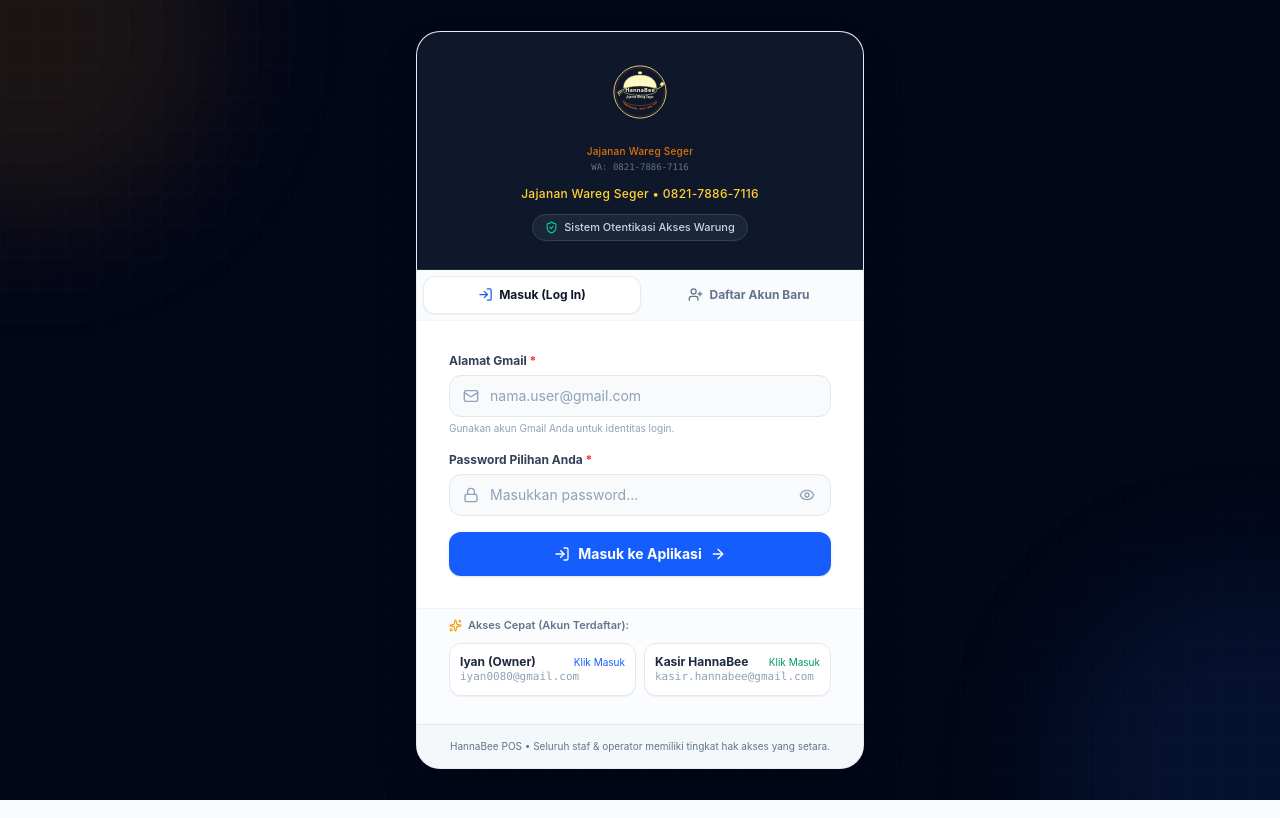
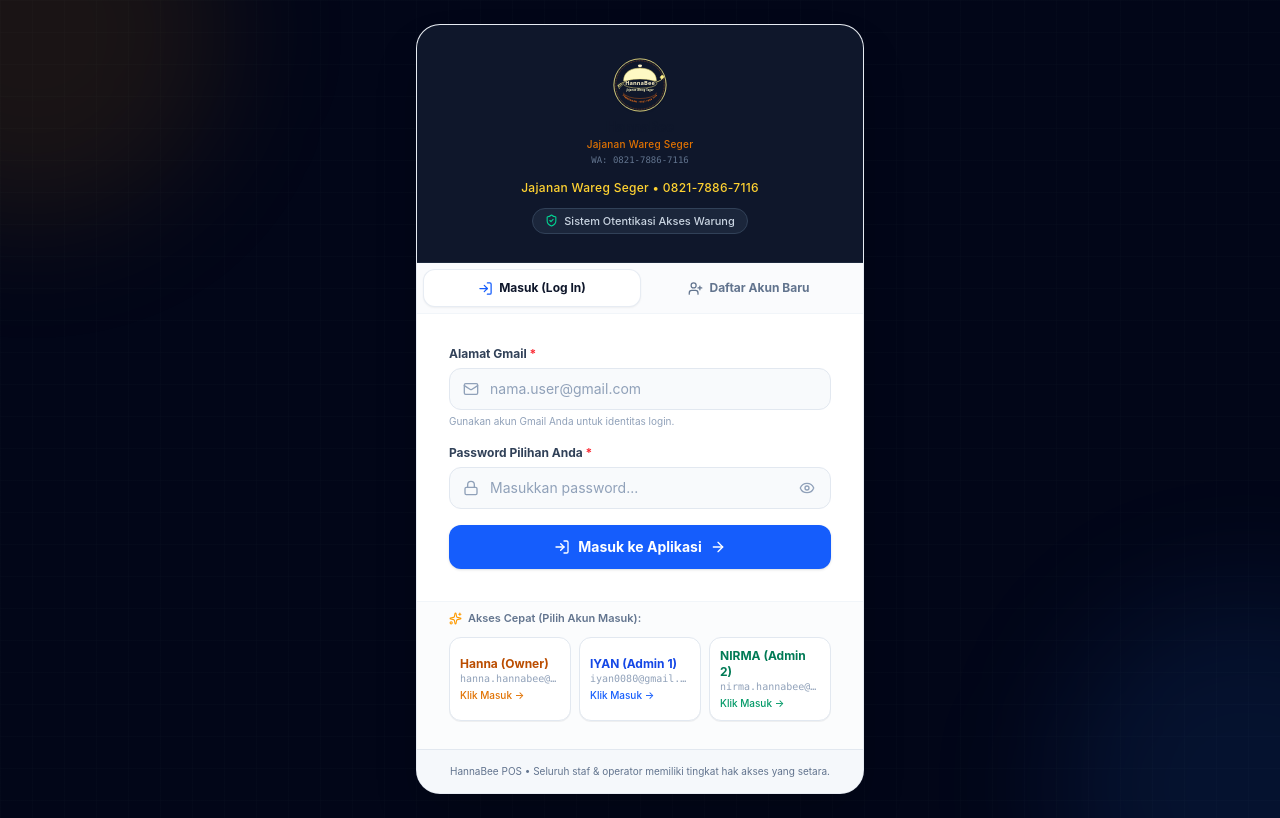
Before and after one commit to iyan0080/Hannabee1, a React (Vite) app: page / in a window 1280 px wide. Built offline with nearby package versions, Linux system fonts and the light colour scheme; no server answers; the database is empty.

Commit message:
feat: update user management and roles
- Refactor user roles and initial data with new default accounts.
- Enable role selection and search functionality in user management.
- Update storage keys and perform legacy cache cleanup.

```diff
--- a/src/components/AuthScreen.tsx
+++ b/src/components/AuthScreen.tsx
@@ -341,9 +341,22 @@
           <div className="px-6 sm:px-8 pb-7 pt-2 border-t border-slate-100 bg-slate-50/50">
             <p className="text-[11px] font-semibold text-slate-500 mb-2.5 flex items-center gap-1.5">
               <Sparkles size={13} className="text-amber-500" />
-              <span>Akses Cepat (Akun Terdaftar):</span>
+              <span>Akses Cepat (Pilih Akun Masuk):</span>
             </p>
-            <div className="grid grid-cols-1 sm:grid-cols-2 gap-2">
+            <div className="grid grid-cols-1 sm:grid-cols-3 gap-2">
+              <button
+                type="button"
+                id="quick-login-hanna"
+                onClick={() => handleQuickLogin('hanna.hannabee@gmail.com', 'hanna123')}
+                className="p-2.5 bg-white border border-slate-200 hover:border-amber-400 hover:bg-amber-50/40 rounded-xl text-left transition text-xs shadow-2xs group"
+              >
+                <div className="font-bold text-slate-800 flex items-center justify-between">
+                  <span className="text-amber-700">Hanna (Owner)</span>
+                </div>
+                <div className="text-[10px] text-slate-400 font-mono truncate">hanna.hannabee@gmail.com</div>
+                <div className="text-[10px] text-amber-600 font-medium mt-1">Klik Masuk →</div>
+              </button>
+
               <button
                 type="button"
                 id="quick-login-iyan"
@@ -351,23 +364,23 @@
                 className="p-2.5 bg-white border border-slate-200 hover:border-blue-400 hover:bg-blue-50/40 rounded-xl text-left transition text-xs shadow-2xs group"
               >
                 <div className="font-bold text-slate-800 flex items-center justify-between">
-                  <span>Iyan (Owner)</span>
-                  <span className="text-[10px] text-blue-600 font-normal">Klik Masuk</span>
+                  <span className="text-blue-700">IYAN (Admin 1)</span>
                 </div>
-                <div className="text-[11px] text-slate-400 font-mono">iyan0080@gmail.com</div>
+                <div className="text-[10px] text-slate-400 font-mono truncate">iyan0080@gmail.com</div>
+                <div className="text-[10px] text-blue-600 font-medium mt-1">Klik Masuk →</div>
               </button>
 
               <button
                 type="button"
-                id="quick-login-kasir"
-                onClick={() => handleQuickLogin('kasir.hannabee@gmail.com', 'hannabee123')}
+                id="quick-login-nirma"
+                onClick={() => handleQuickLogin('nirma.hannabee@gmail.com', 'nirma123')}
                 className="p-2.5 bg-white border border-slate-200 hover:border-emerald-400 hover:bg-emerald-50/40 rounded-xl text-left transition text-xs shadow-2xs group"
               >
                 <div className="font-bold text-slate-800 flex items-center justify-between">
-                  <span>Kasir HannaBee</span>
-                  <span className="text-[10px] text-emerald-600 font-normal">Klik Masuk</span>
+                  <span className="text-emerald-700">NIRMA (Admin 2)</span>
                 </div>
-                <div className="text-[11px] text-slate-400 font-mono">kasir.hannabee@gmail.com</div>
+                <div className="text-[10px] text-slate-400 font-mono truncate">nirma.hannabee@gmail.com</div>
+                <div className="text-[10px] text-emerald-600 font-medium mt-1">Klik Masuk →</div>
               </button>
             </div>
           </div>
--- a/src/context/WarungContext.tsx
+++ b/src/context/WarungContext.tsx
@@ -147,29 +147,24 @@
 const WarungContext = createContext<WarungContextType | undefined>(undefined);
 
 const STORAGE_KEYS = {
-  USERS: 'warung_users_v2',
-  CURRENT_USER: 'warung_current_user_v2',
+  USERS: 'warung_users_v3',
+  CURRENT_USER: 'warung_current_user_v3',
   PRODUCTS: 'warung_products_v2',
   TRANSACTIONS: 'warung_transactions_v2',
   EXPENSES: 'warung_expenses_v2',
   CUSTOMERS: 'warung_customers_v2',
-  SETTINGS: 'warung_settings_v2',
+  SETTINGS: 'warung_settings_v3',
   MANUAL_JOURNALS: 'warung_manual_journals_v2',
   CASH_CLOSINGS: 'warung_cash_closings_v2',
 };
 
-// Clean legacy demo v1 keys on load
+// Clean legacy demo keys on load
 try {
   [
     'warung_users_v1',
     'warung_current_user_v1',
-    'warung_products_v1',
-    'warung_transactions_v1',
-    'warung_expenses_v1',
-    'warung_customers_v1',
-    'warung_settings_v1',
-    'warung_manual_journals_v1',
-    'warung_cash_closings_v1',
+    'warung_users_v2',
+    'warung_current_user_v2',
   ].forEach(k => localStorage.removeItem(k));
 } catch {
   // ignore
--- a/src/utils/initialData.ts
+++ b/src/utils/initialData.ts
@@ -12,24 +12,36 @@
 export const INITIAL_USERS: AppUser[] = [
   {
     id: 'usr-1',
-    name: 'Iyan',
-    email: 'iyan0080@gmail.com',
-    password: 'password123',
+    name: 'Hanna',
+    email: 'hanna.hannabee@gmail.com',
+    password: 'hanna123',
     phone: '082178867116',
-    avatarColor: 'bg-blue-600',
-    role: 'Pengguna Warung',
+    avatarColor: 'bg-amber-600',
+    role: 'Owner',
     isActive: true,
     createdAt: new Date().toISOString(),
     lastLogin: new Date().toISOString(),
   },
   {
     id: 'usr-2',
-    name: 'Kasir HannaBee',
-    email: 'kasir.hannabee@gmail.com',
-    password: 'hannabee123',
+    name: 'IYAN',
+    email: 'iyan0080@gmail.com',
+    password: 'password123',
+    phone: '082178867116',
+    avatarColor: 'bg-blue-600',
+    role: 'Admin 1',
+    isActive: true,
+    createdAt: new Date().toISOString(),
+    lastLogin: new Date().toISOString(),
+  },
+  {
+    id: 'usr-3',
+    name: 'NIRMA',
+    email: 'nirma.hannabee@gmail.com',
+    password: 'nirma123',
     phone: '082178867116',
     avatarColor: 'bg-emerald-600',
-    role: 'Pengguna Warung',
+    role: 'Admin 2',
     isActive: true,
     createdAt: new Date().toISOString(),
     lastLogin: new Date().toISOString(),
@@ -41,7 +53,7 @@
   tagline: 'Jajanan Wareg Seger',
   address: 'Jl. Kuliner Nusantara No. 8, Pemesanan: 0821 7886 7116',
   phone: '082178867116',
-  cashierName: 'Kasir HannaBee',
+  cashierName: 'Hanna (Owner)',
   receiptFooter: 'Terima kasih telah berbelanja di HannaBee! Jajanan Wareg Seger.',
   paperWidth: '58mm',
   enableTax: false,
```
Also changed, not shown: src/components/UserManagementView.tsx (+86 -5 lines).
